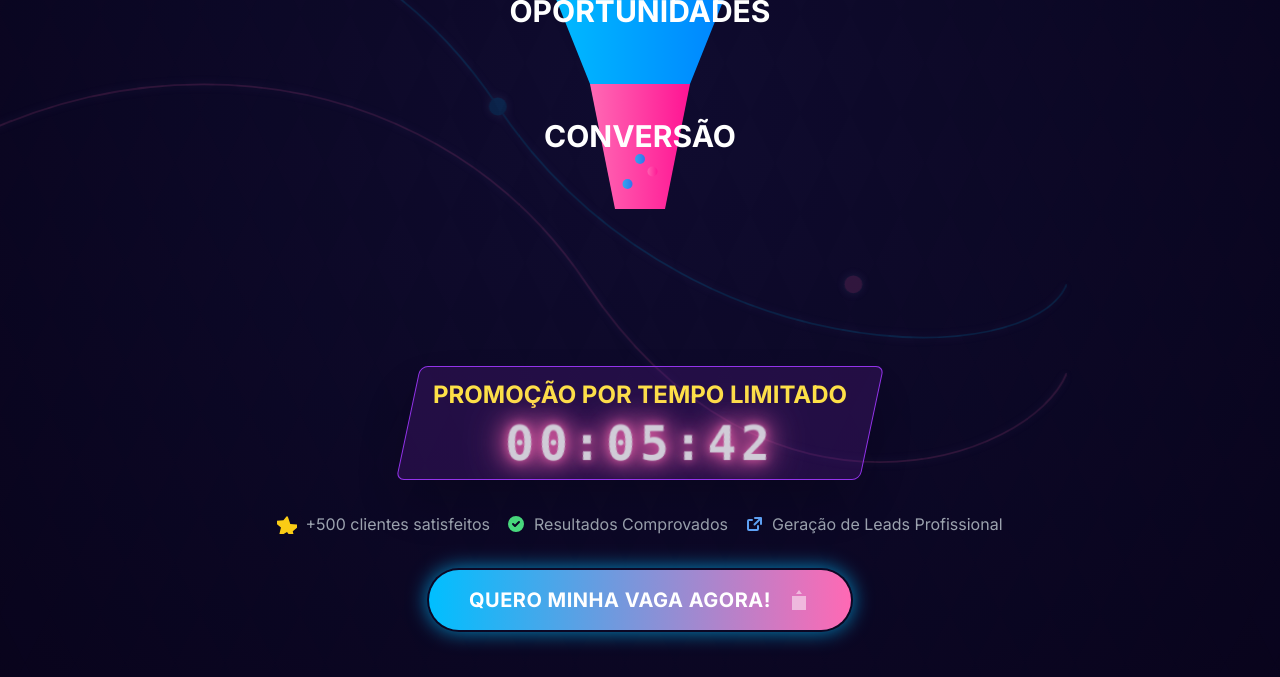
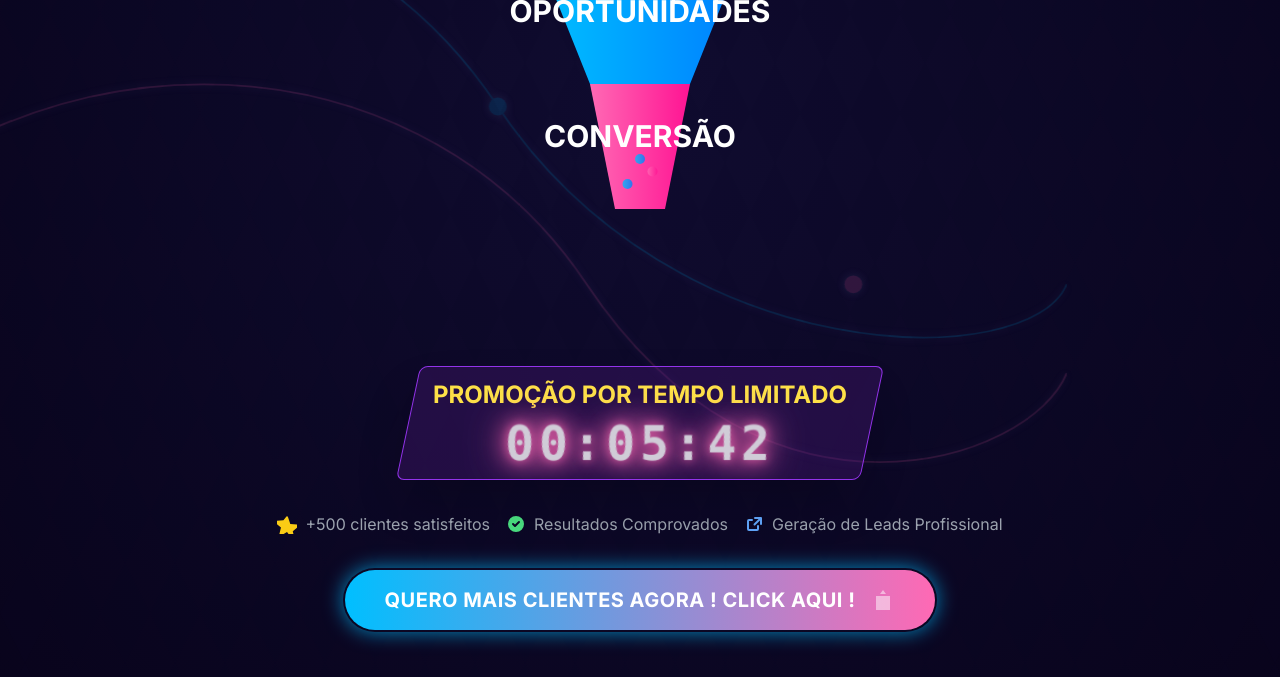
Before and after one commit to marco-dev-pinheiro/pagina_alta_conversao, a plain HTML site: page index.html in a window 1280 px wide. Shown: the part 587-1264 px from the top of the page. Drawn offline with nearby package versions, Linux system fonts and the light colour scheme.

Commit message:
Update index.html

```diff
--- a/index.html
+++ b/index.html
@@ -310,7 +310,7 @@
 
         <!-- Botão de Ação -->
         <a href="https://wa.me/5551991717745" target="_blank" rel="noopener noreferrer" class="cta-button w-full sm:w-auto px-10 py-4 font-bold rounded-full text-lg sm:text-xl text-white uppercase tracking-wide cursor-pointer flex items-center justify-center gap-4">
-            Quero Minha Vaga Agora!
+            Quero Mais Clientes Agora ! click aqui !
             <svg class="w-6 h-6 animate-pulse" viewBox="0 0 24 24" fill="none" xmlns="http://www.w3.org/2000/svg">
                 <path d="M12 2L9 6h6L12 2zM5 8v14h14V8H5zM12 10a2 2 0 100 4 2 2 0 000-4z" fill="white"/>
             </svg>
```
